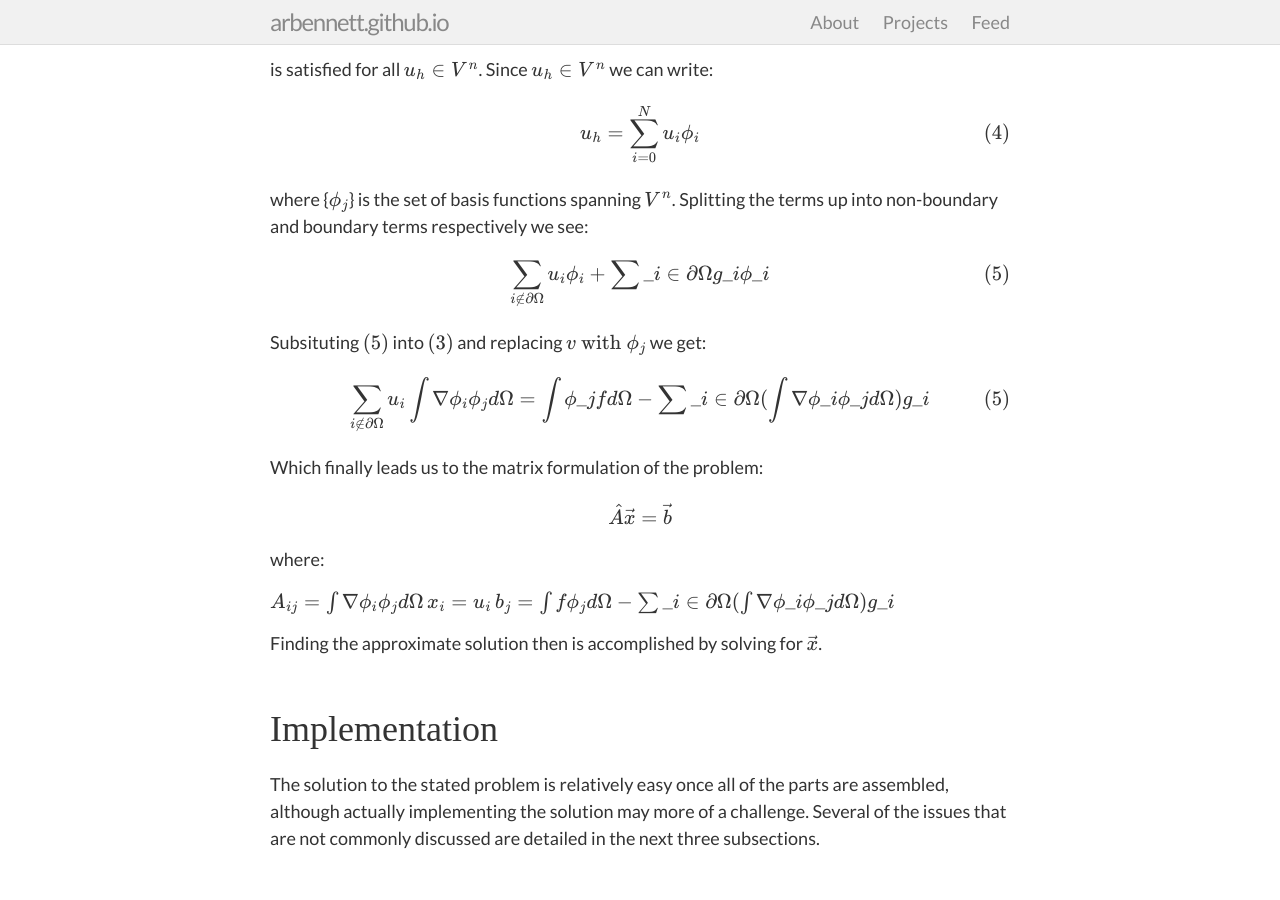
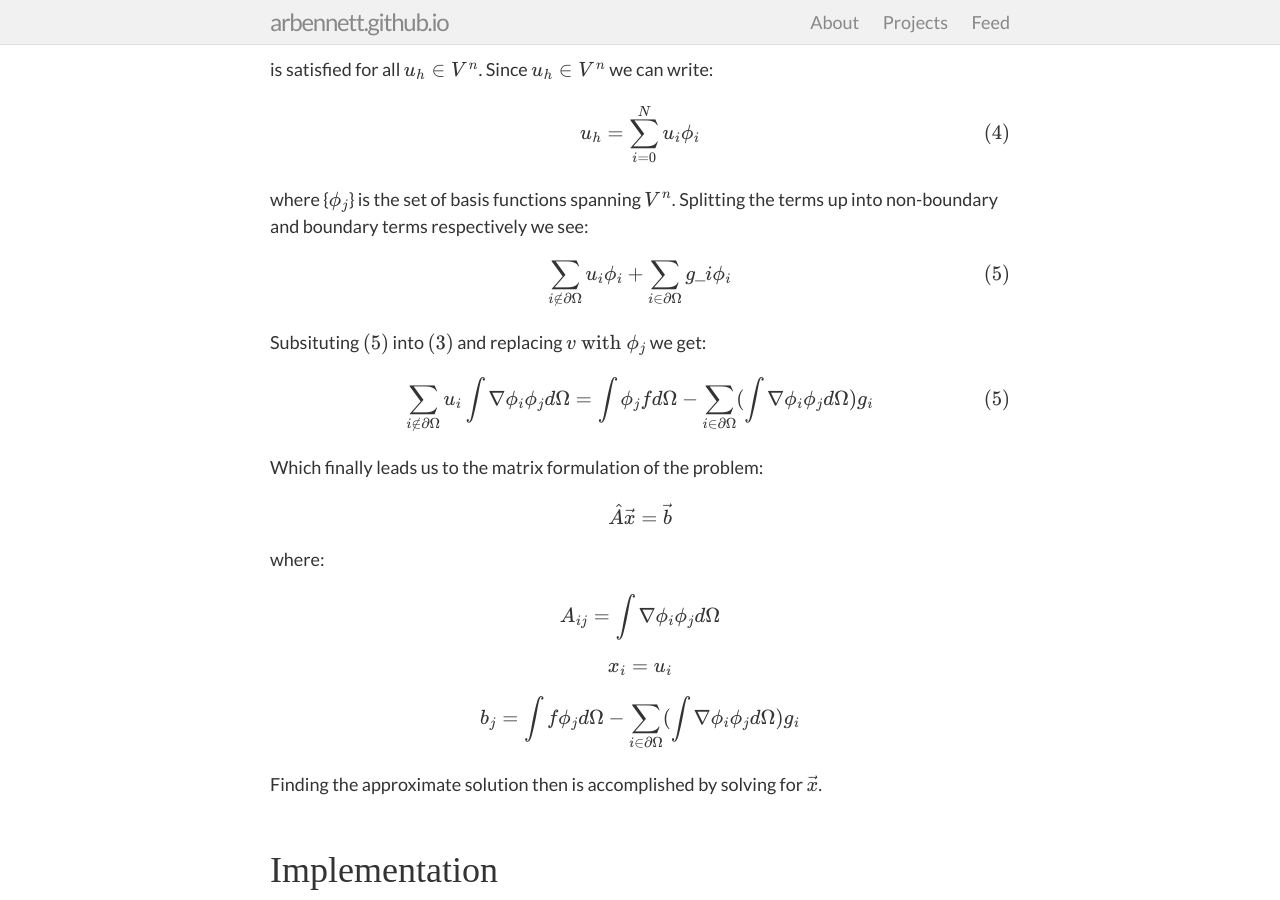
Before and after one commit to arbennett/arbennett.github.io, a Jekyll site: the page built from julia-fe.md, in a window 1280 px wide and 900 px high, scrolled down 1035 px. Built offline with Jekyll 4.4.1, drawn with Linux system fonts in a browser that asks for light colours; some web fonts are replaced; Markdown is read by kramdown in place of the engine named in the settings; formulas are drawn with MathJax 3.

````diff
--- a/_config.yml
+++ b/_config.yml
@@ -10,4 +10,4 @@ github_username:  arbennett
 email_username:  bennett.andr@gmail.com
 
 # Build settings
-markdown: rdiscount #kramdown
+markdown: kramdown
--- a/_includes/head.html
+++ b/_includes/head.html
@@ -12,7 +12,7 @@
     href='http://fonts.googleapis.com/css?family=Lato:400|Libre-Baskerville+Display:700' rel='stylesheet' type='text/css'>
 
     <script type="text/javascript"
-            src="http://cdn.mathjax.org/mathjax/latest/MathJax.js?config=TeX-AMS-MML_HTMLorMML">
+            src="https://cdn.mathjax.org/mathjax/latest/MathJax.js?config=TeX-MML-AM_CHTML">
     </script>
 
 </head>
--- a/julia-fe.md
+++ b/julia-fe.md
@@ -49,14 +49,14 @@ $$ u_h = \sum_{i=0}^{N} u_i \phi_i \tag{4} $$
 where {\\( \phi_j \\)} is the set of basis functions spanning \\(V^{n}\\).  Splitting
 the terms up into non-boundary and boundary terms respectively we see:
 
-$$\sum_{i\notin\partial\Omega}u_i\phi_i+\sum\_{i\in\partial\Omega}g\_i\phi\_i \tag{5}$$
+$$\sum_{i\notin\partial\Omega}u_i\phi_i+\sum_{i\in\partial\Omega}g\_i\phi_i \tag{5}$$
 
 Subsituting
 \\((5)\\) into \\((3)\\) and replacing \\( v \text{ with } \phi_j \\) we get:
 
 $$
 \sum_{i \notin \partial\Omega} u_i \int \nabla \phi_i \phi_j d\Omega =
-\int\phi\_j f d\Omega-\sum\_{i\in\partial\Omega}(\int\nabla\phi\_i\phi\_j d\Omega)g\_i
+\int\phi_j f d\Omega-\sum_{i\in\partial\Omega}(\int\nabla\phi_i\phi_j d\Omega)g_i
 \tag{5}
 $$
 
@@ -66,9 +66,17 @@ $$ \hat{A} \vec{x} = \vec{b} $$
 
 where:
 
-$$ A_{ij} = \int \nabla \phi_i \phi_j d\Omega $$
-$$ x_i = u_i  \tag{6}$$
-$$ b_j = \int f \phi_j d\Omega -\sum\_{i\in\partial\Omega}(\int\nabla\phi\_i\phi\_j d\Omega)g\_i $$
+$$
+A_{ij} = \int \nabla \phi_i \phi_j d\Omega
+$$
+
+$$
+x_i = u_i
+$$
+
+$$
+b_j = \int f \phi_j d\Omega -\sum_{i\in\partial\Omega}(\int\nabla\phi_i\phi_j d\Omega)g_i
+$$
 
 Finding the approximate solution then is accomplished by solving for \\(\vec{x}\\).
 
@@ -96,7 +104,6 @@ code can be seen [here](https://github.com/arbennett/Julia-FE/blob/master/src/gm
 Once the GMSH file is read in the relevant information is encapsulated in a
 `Mesh` datatype:
 
-```
     type Mesh
         n_nodes::Int64
         n_elements::Int64
@@ -120,14 +127,12 @@ Once the GMSH file is read in the relevant information is encapsulated in a
                     elements
                    )
     end
-```
 
 With the data structure laid out, we now face the issue of how to accurately
 reflect the geometry of the problem.  This implementation will use linear
 triangle shaped elements.  This representation makes the shape functions of the
 reference element extremely simple:
 
-```
     # Quadrature points & weight
     const xi = 1/3
     const eta = 1/3
@@ -147,7 +152,6 @@ reference element extremely simple:
     phi3(xi,eta) = eta
     const dphi3_dxi = 0.0
     const dphi3_deta = 1.0
-```
 
 The combination of the shape function definitions and the mesh datatype allow us
 to represent the solution.  To actually find the solution we must assemble our
@@ -164,7 +168,6 @@ process looks like the following:
 
 Gradient calculation:
 
-```
     # Get element nodes, and their locations
     elem_nodes = mesh.elements[elemIdx,:]
     x1, y1 = mesh.nodes[elem_nodes[1],:]
@@ -194,19 +197,14 @@ Gradient calculation:
     Dphi[2,2] = dphi2_dxi×dxi_dy + dphi2_deta×deta_dy
     Dphi[3,1] = dphi3_dxi×dxi_dx + dphi3_deta×deta_dx
     Dphi[3,2] = dphi3_dxi×dxi_dy + dphi3_deta×deta_dy
-```
 
 \\(\hat{A}\\) calculation:
 
-```
 todo
-```
 
 \\(\vec{b}\\) calculation:
 
-```
 todo
-```
 
 Writing the Solution
 --------------------
````
Also changed, not shown: _posts/2016-02-01-anExceptionallyShortUpdate.markdown (added, +11 -0 lines).
